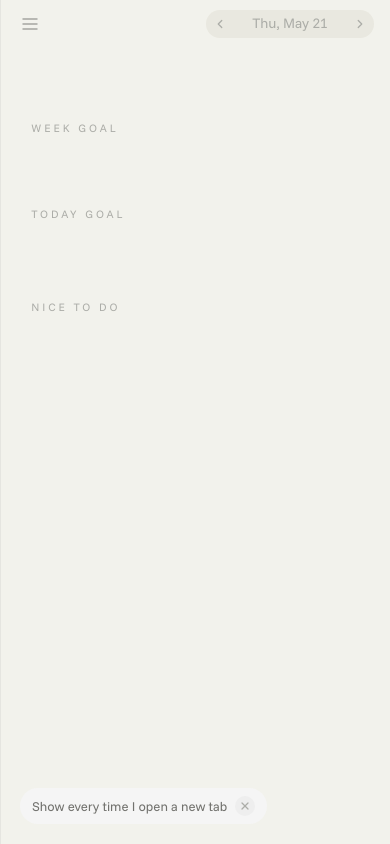
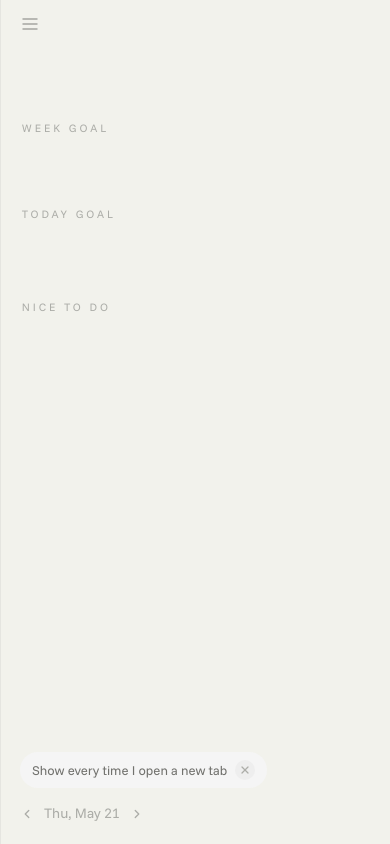
Before and after one commit to sjmog/one-thing, a browser extension: page index.html in a window 390 px wide. Drawn offline with Linux system fonts and the light colour scheme.

Commit message:
Align planner content with hamburger

```diff
--- a/electron/package.json
+++ b/electron/package.json
@@ -1,6 +1,6 @@
 {
   "name": "one-thing",
-  "version": "1.5.15",
+  "version": "1.5.16",
   "description": "One Thing - Daily goal planning app",
   "main": "main.js",
   "scripts": {
--- a/index.html
+++ b/index.html
@@ -93,20 +93,19 @@
     /* Header */
     .header {
       position: fixed;
-      top: 0;
-      left: 0;
-      right: 0;
+      left: 16px;
+      right: auto;
+      bottom: 16px;
       display: flex;
-      justify-content: flex-end;
+      justify-content: flex-start;
       align-items: center;
-      padding: 16px;
-      padding-top: 10px;
+      padding: 0;
       z-index: 10;
       transition: left 0.2s ease;
     }
 
     body.sidebar-open .header {
-      left: 280px;
+      left: 296px;
     }
 
     .header button {
@@ -121,26 +120,31 @@
 
     .date-nav {
       display: grid;
-      grid-template-columns: 24px minmax(112px, auto) 24px;
+      grid-template-columns: 18px auto 18px;
       align-items: center;
-      column-gap: 2px;
+      column-gap: 0;
       padding: 2px;
       border-radius: 999px;
-      background: var(--surface-tint-neutral);
+      background-color: transparent;
       cursor: default;
+      transition: none;
+    }
+
+    .date-nav:hover {
+      background-color: var(--surface-tint-neutral);
     }
 
     .date-nav > button {
       display: flex;
       align-items: center;
       justify-content: center;
-      width: 24px;
+      width: 18px;
       height: 24px;
       opacity: 1;
-      cursor: pointer;
+      cursor: default;
       padding: 0;
       line-height: 1;
-      transition: color 0s, opacity 0.15s ease-in-out;
+      transition: none;
     }
 
     .date-nav > button svg {
@@ -152,6 +156,8 @@
       stroke-width: 2.25;
       stroke-linecap: round;
       stroke-linejoin: round;
+      margin-top: -1px;
+      transition: none;
     }
 
     .date-nav:hover > button {
@@ -170,13 +176,12 @@
       font-size: 14px;
       line-height: 1;
       color: #acada8;
-      min-width: 112px;
       text-align: center;
-      cursor: pointer;
-      padding: 0 4px;
+      cursor: default;
+      padding: 0 8px;
       border-radius: 4px;
       transform: translateY(-1.5px);
-      transition: color 0s, background 0s;
+      transition: none;
     }
 
     .date-nav:hover .current-date,
@@ -187,8 +192,8 @@
     /* Date Picker */
     .date-picker {
       position: absolute;
-      top: 50px;
-      right: 16px;
+      bottom: 40px;
+      left: 0;
       background: white;
       border-radius: 8px;
       box-shadow: 0 4px 20px rgba(0,0,0,0.15);
@@ -603,7 +608,7 @@
     /* Install hint */
     .install-hint {
       position: fixed;
-      bottom: 20px;
+      bottom: 56px;
       left: 20px;
       display: flex;
       align-items: center;
@@ -777,12 +782,21 @@
       display: flex;
       flex-direction: column;
       align-items: flex-start;
-      padding: 20px clamp(20px, 8vw, 72px);
-      transition: left 0.2s ease, right 0.2s ease;
+      padding: 20px clamp(20px, 8vw, 72px) 20px 29.667px;
+      transition: left 0.2s ease, right 0.2s ease, padding-left 0.2s ease;
     }
 
     body.sidebar-open .center-content {
       left: 280px;
+      padding-left: clamp(20px, 8vw, 72px);
+    }
+
+    body.is-electron .center-content {
+      padding-left: 89.667px;
+    }
+
+    body.is-electron.sidebar-open .center-content {
+      padding-left: clamp(20px, 8vw, 72px);
     }
 
     .week-goal-section {
@@ -1055,6 +1069,10 @@
         left: 12px;
       }
 
+      .center-content {
+        padding-left: 21.667px;
+      }
+
       body.sidebar-open .sidebar-toggle {
         left: 12px;
       }
@@ -1064,7 +1082,7 @@
       }
 
       body.sidebar-open .header {
-        left: 0;
+        left: 16px;
       }
 
       body.sidebar-open .center-content {
```
Also changed, not shown: extension/newtab.html (+33 -23 lines), extension/manifest.json, 3 other files.
